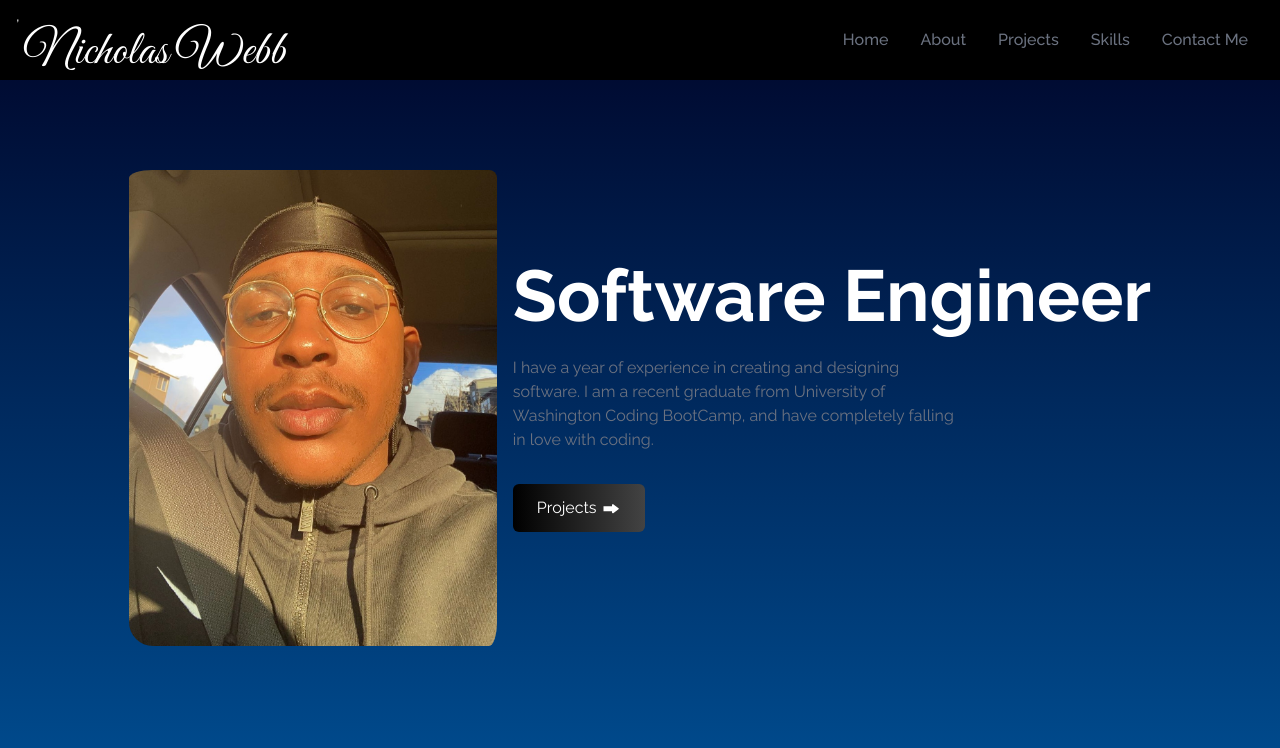
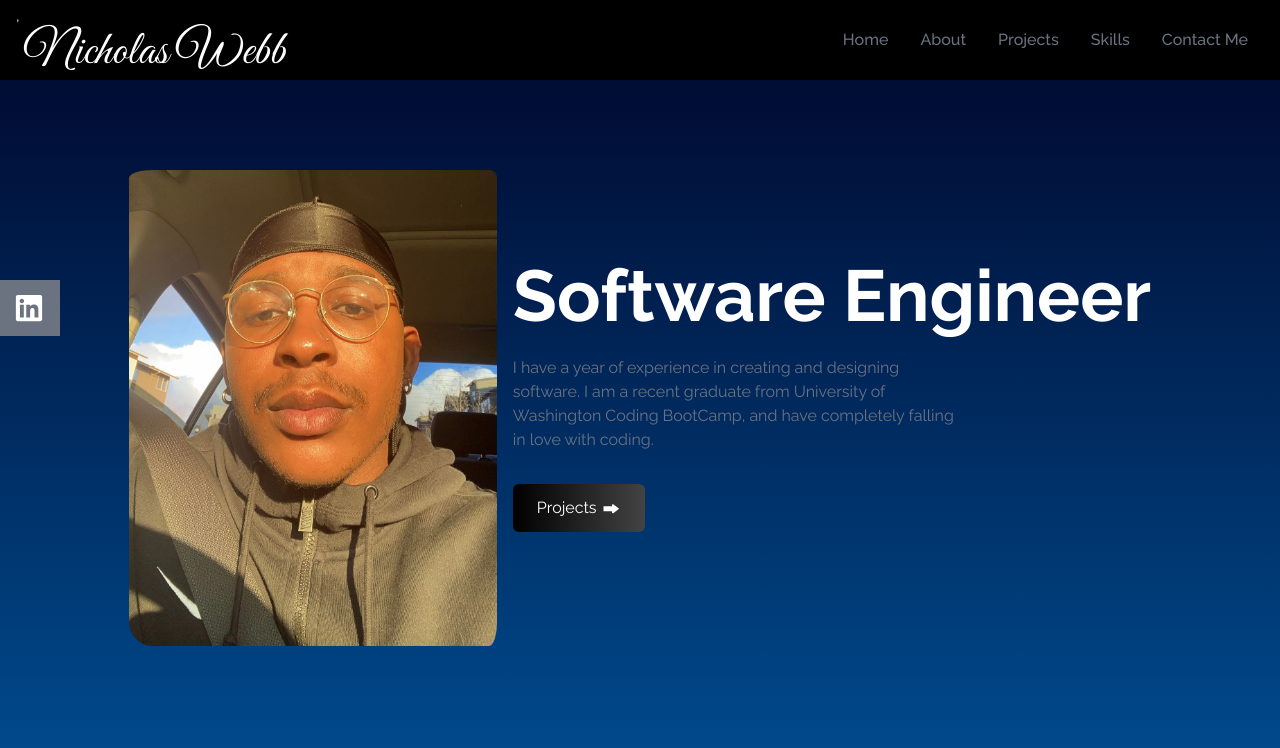
Before and after one commit to Kingnick253/Portolio-rework, a React (Create React App) app: page / in a window 1280 px wide. Shown: the top 748 px of the page. Built offline with nearby package versions, Linux system fonts and the light colour scheme.

Commit message:
added linkedIn button with slight animation and beginning to start array for the rest of the socials

```diff
--- a/src/App.js
+++ b/src/App.js
@@ -1,12 +1,15 @@
 import Navbar from "./components/Navbar";
-import About from "./pages/About";
+import Socials from "./components/Socials";
+import Home from "./pages/Home";
 
 
 function App() {
   return (
     <div>
       <Navbar />
-      <About />
+      <Home />
+
+      <Socials />
     </div>
   );
 }
--- /dev/null
+++ b/src/components/Socials.js
@@ -0,0 +1,25 @@
+import React from 'react'
+import{ FaGithub, FaLinkedin } from 'react-icons/fa';
+import { RiMailSendLine } from 'react-icons/ri';
+
+
+const Socials = () => {
+
+  return (
+    <div className='flex flex-col top-[35%] left-0 fixed'>
+        <ul>
+            <li className='flex justify-between items-center w-40 h-14 px-4 bg-gray-500 ml-[-100px] hover:ml-[10px] hover:rounded-md duration-300'>
+                <a href='' className='flex justify-between items-center w-full text-white '>
+
+                    <>
+                    LinkedIn <FaLinkedin  size={30}/>
+                    </>
+                </a>
+            </li>
+        </ul>
+
+    </div>
+  )
+}
+
+export default Socials
--- a/src/pages/About.js
+++ b/src/pages/Home.js
@@ -1,7 +1,7 @@
 import React from 'react'
 import ProfilePic from '../images/profile-picture.jpg';
 import { BsForwardFill } from "react-icons/bs"
-const About = () => {
+const Home = () => {
   return (
     <div name="About" className="h-screen w-full bg-gradient-to-b from-FrostOne to-FrostTwo text-white">
         <div className='max-w-sceen-lg mx-auto flex flex-col items-center justify-center h-full px-5 md:flex-row'>
@@ -26,4 +26,4 @@ const About = () => {
   )
 }
 
-export default About
+export default Home
```
